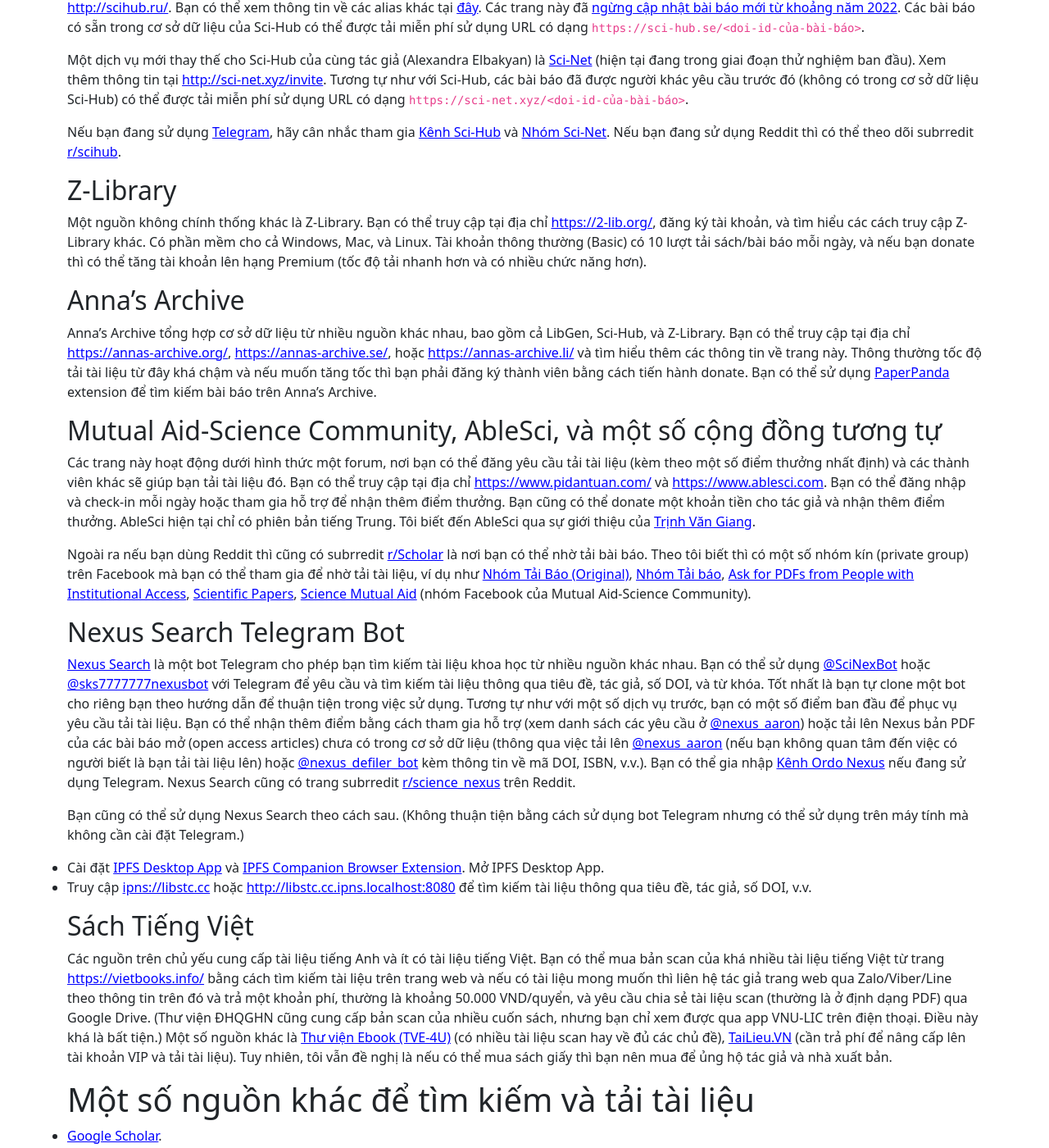
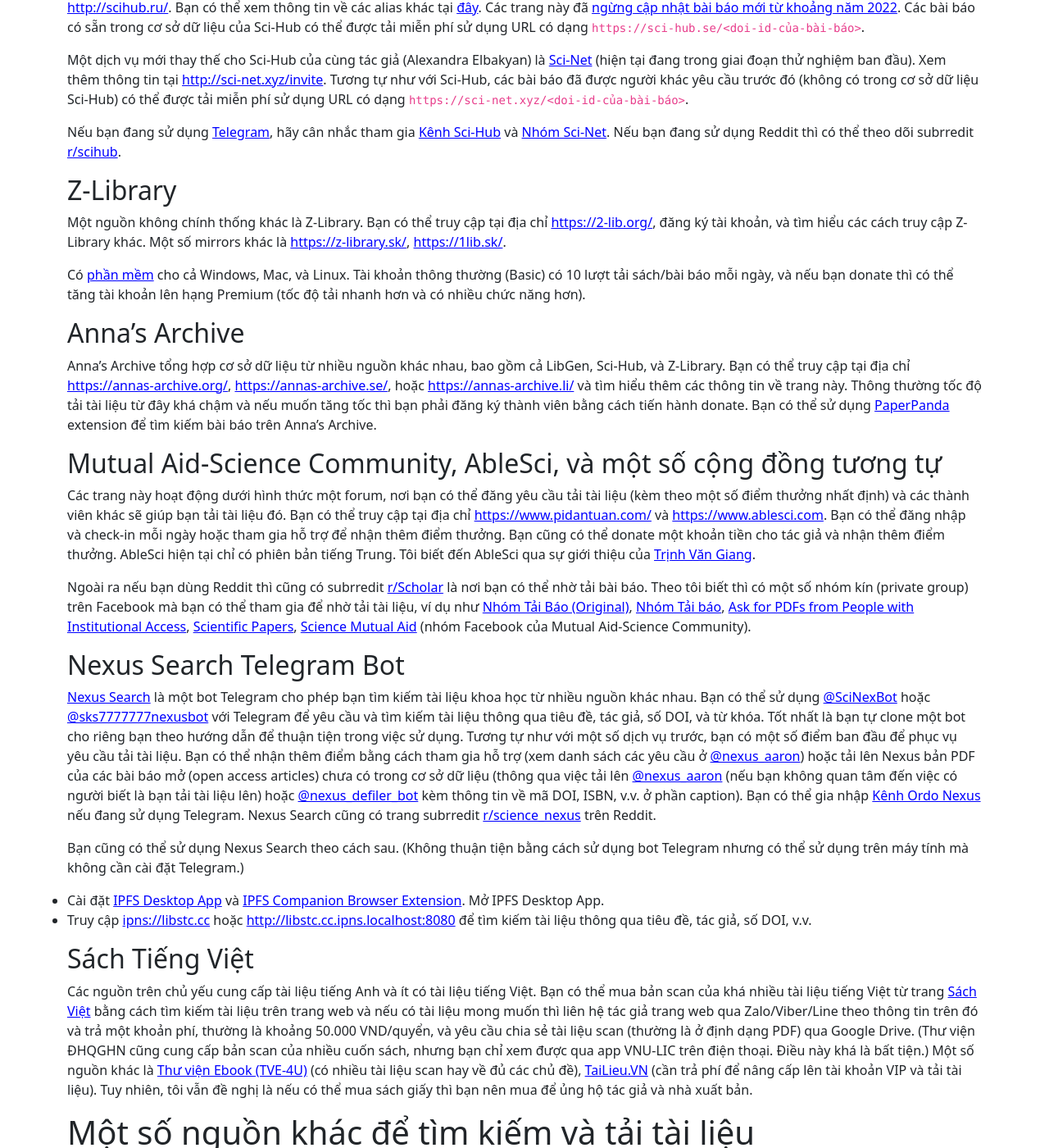
Before and after one commit to hoanganhduc/hoanganhduc.github.io, a Jekyll site: the page built from _posts/2025-05-05-một-số-phương-pháp-tải-bài-báo-khoa-học.md, in a window 1280 px wide and 1400 px high, scrolled down 3812 px. Shown: the whole window at 82% size. Built offline with Jekyll 4.4.1, drawn with Linux system fonts in a browser that asks for light colours; nearby versions of some CDN libraries; comment, search, counter and statistics services are not loaded; a style sheet for code colours, icons or effects is not loaded; some of the changed text lies outside the part shown.

Commit message:
Updated @ 2025-08-07  12:29:18 ICT

```diff
--- a/_posts/2025-05-05-một-số-phương-pháp-tải-bài-báo-khoa-học.md
+++ b/_posts/2025-05-05-một-số-phương-pháp-tải-bài-báo-khoa-học.md
@@ -93,7 +93,9 @@ Nếu bạn đang sử dụng [Telegram](https://telegram.org), hãy cân nhắc
 
 ## Z-Library
 
-Một nguồn không chính thống khác là Z-Library. Bạn có thể truy cập tại địa chỉ [https://2-lib.org/](https://2-lib.org/), đăng ký tài khoản, và tìm hiểu các cách truy cập Z-Library khác. Có phần mềm cho cả Windows, Mac, và Linux. Tài khoản thông thường (Basic) có 10 lượt tải sách/bài báo mỗi ngày, và nếu bạn donate thì có thể tăng tài khoản lên hạng Premium (tốc độ tải nhanh hơn và có nhiều chức năng hơn).
+Một nguồn không chính thống khác là Z-Library. Bạn có thể truy cập tại địa chỉ [https://2-lib.org/](https://2-lib.org/), đăng ký tài khoản, và tìm hiểu các cách truy cập Z-Library khác. Một số mirrors khác là [https://z-library.sk/](https://z-library.sk/), [https://1lib.sk/](https://1lib.sk/).
+
+Có [phần mềm](https://2-lib.org/z-access) cho cả Windows, Mac, và Linux. Tài khoản thông thường (Basic) có 10 lượt tải sách/bài báo mỗi ngày, và nếu bạn donate thì có thể tăng tài khoản lên hạng Premium (tốc độ tải nhanh hơn và có nhiều chức năng hơn).
 
 ## Anna's Archive
 
@@ -107,7 +109,7 @@ Ngoài ra nếu bạn dùng Reddit thì cũng có subrredit [r/Scholar](https://
 
 ## Nexus Search Telegram Bot
 
-[Nexus Search](https://x.com/the_superpirate) là một bot Telegram cho phép bạn tìm kiếm tài liệu khoa học từ nhiều nguồn khác nhau. Bạn có thể sử dụng [@SciNexBot](https://t.me/SciNexBot) hoặc [@sks7777777nexusbot](https://t.me/sks7777777nexusbot) với Telegram để yêu cầu và tìm kiếm tài liệu thông qua tiêu đề, tác giả, số DOI, và từ khóa. Tốt nhất là bạn tự clone một bot cho riêng bạn theo hướng dẫn để thuận tiện trong việc sử dụng. Tương tự như với một số dịch vụ trước, bạn có một số điểm ban đầu để phục vụ yêu cầu tải tài liệu. Bạn có thể nhận thêm điểm bằng cách tham gia hỗ trợ (xem danh sách các yêu cầu ở [@nexus_aaron](https://t.me/nexus_aaron)) hoặc tải lên Nexus bản PDF của các bài báo mở (open access articles) chưa có trong cơ sở dữ liệu (thông qua việc tải lên [@nexus_aaron](https://t.me/nexus_aaron) (nếu bạn không quan tâm đến việc có người biết là bạn tải tài liệu lên) hoặc [@nexus_defiler_bot](https://t.me/nexus_defiler_bot) kèm thông tin về mã DOI, ISBN, v.v.). Bạn có thể gia nhập [Kênh Ordo Nexus](https://t.me/nexus_search) nếu đang sử dụng Telegram. Nexus Search cũng có trang subrredit [r/science_nexus](https://www.reddit.com/r/science_nexus) trên Reddit.
+[Nexus Search](https://x.com/the_superpirate) là một bot Telegram cho phép bạn tìm kiếm tài liệu khoa học từ nhiều nguồn khác nhau. Bạn có thể sử dụng [@SciNexBot](https://t.me/SciNexBot) hoặc [@sks7777777nexusbot](https://t.me/sks7777777nexusbot) với Telegram để yêu cầu và tìm kiếm tài liệu thông qua tiêu đề, tác giả, số DOI, và từ khóa. Tốt nhất là bạn tự clone một bot cho riêng bạn theo hướng dẫn để thuận tiện trong việc sử dụng. Tương tự như với một số dịch vụ trước, bạn có một số điểm ban đầu để phục vụ yêu cầu tải tài liệu. Bạn có thể nhận thêm điểm bằng cách tham gia hỗ trợ (xem danh sách các yêu cầu ở [@nexus_aaron](https://t.me/nexus_aaron)) hoặc tải lên Nexus bản PDF của các bài báo mở (open access articles) chưa có trong cơ sở dữ liệu (thông qua việc tải lên [@nexus_aaron](https://t.me/nexus_aaron) (nếu bạn không quan tâm đến việc có người biết là bạn tải tài liệu lên) hoặc [@nexus_defiler_bot](https://t.me/nexus_defiler_bot) kèm thông tin về mã DOI, ISBN, v.v. ở phần caption). Bạn có thể gia nhập [Kênh Ordo Nexus](https://t.me/nexus_search) nếu đang sử dụng Telegram. Nexus Search cũng có trang subrredit [r/science_nexus](https://www.reddit.com/r/science_nexus) trên Reddit.
 
 Bạn cũng có thể sử dụng Nexus Search theo cách sau. (Không thuận tiện bằng cách sử dụng bot Telegram nhưng có thể sử dụng trên máy tính mà không cần cài đặt Telegram.)
 * Cài đặt [IPFS Desktop App](https://docs.ipfs.tech/install/ipfs-desktop/) và [IPFS Companion Browser Extension](https://docs.ipfs.tech/install/ipfs-companion/). Mở IPFS Desktop App.
@@ -115,7 +117,7 @@ Bạn cũng có thể sử dụng Nexus Search theo cách sau. (Không thuận t
 
 ## Sách Tiếng Việt
 
-Các nguồn trên chủ yếu cung cấp tài liệu tiếng Anh và ít có tài liệu tiếng Việt. Bạn có thể mua bản scan của khá nhiều tài liệu tiếng Việt từ trang [https://vietbooks.info/](https://vietbooks.info/) bằng cách tìm kiếm tài liệu trên trang web và nếu có tài liệu mong muốn thì liên hệ tác giả trang web qua Zalo/Viber/Line theo thông tin trên đó và trả một khoản phí, thường là khoảng 50.000 VND/quyển, và yêu cầu chia sẻ tài liệu scan (thường là ở định dạng PDF) qua Google Drive. (Thư viện ĐHQGHN cũng cung cấp bản scan của nhiều cuốn sách, nhưng bạn chỉ xem được qua app VNU-LIC trên điện thoại. Điều này khá là bất tiện.) Một số nguồn khác là [Thư viện Ebook (TVE-4U)](https://tve-4u.org) (có nhiều tài liệu scan hay về đủ các chủ đề), [TaiLieu.VN](https://tailieu.vn/) (cần trả phí để nâng cấp lên tài khoản VIP và tải tài liệu). Tuy nhiên, tôi vẫn đề nghị là nếu có thể mua sách giấy thì bạn nên mua để ủng hộ tác giả và nhà xuất bản.
+Các nguồn trên chủ yếu cung cấp tài liệu tiếng Anh và ít có tài liệu tiếng Việt. Bạn có thể mua bản scan của khá nhiều tài liệu tiếng Việt từ trang [Sách Việt](https://vietbooks.info/) bằng cách tìm kiếm tài liệu trên trang web và nếu có tài liệu mong muốn thì liên hệ tác giả trang web qua Zalo/Viber/Line theo thông tin trên đó và trả một khoản phí, thường là khoảng 50.000 VND/quyển, và yêu cầu chia sẻ tài liệu scan (thường là ở định dạng PDF) qua Google Drive. (Thư viện ĐHQGHN cũng cung cấp bản scan của nhiều cuốn sách, nhưng bạn chỉ xem được qua app VNU-LIC trên điện thoại. Điều này khá là bất tiện.) Một số nguồn khác là [Thư viện Ebook (TVE-4U)](https://tve-4u.org) (có nhiều tài liệu scan hay về đủ các chủ đề), [TaiLieu.VN](https://tailieu.vn/) (cần trả phí để nâng cấp lên tài khoản VIP và tải tài liệu). Tuy nhiên, tôi vẫn đề nghị là nếu có thể mua sách giấy thì bạn nên mua để ủng hộ tác giả và nhà xuất bản.
 
 # Một số nguồn khác để tìm kiếm và tải tài liệu
 
```
Also changed, not shown: other parts of _posts/2025-05-05-một-số-phương-pháp-tải-bài-báo-khoa-học.md (+1 -1 lines), misc.md (+2 -2 lines), 1 other file.
